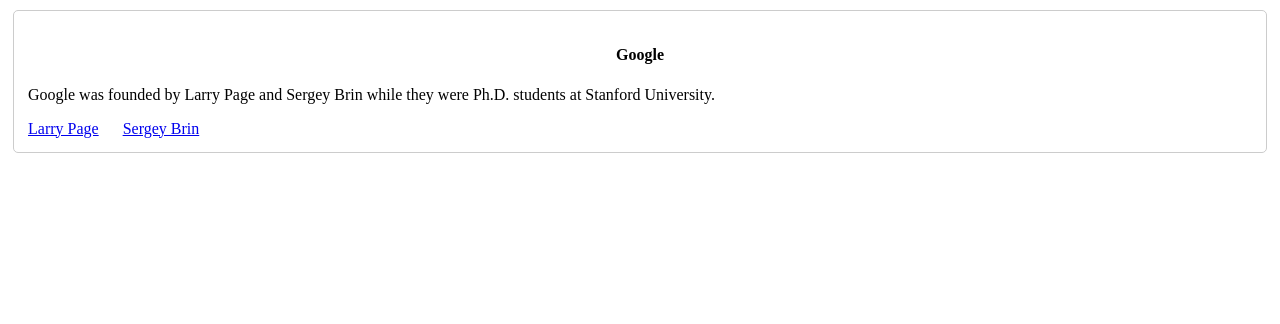
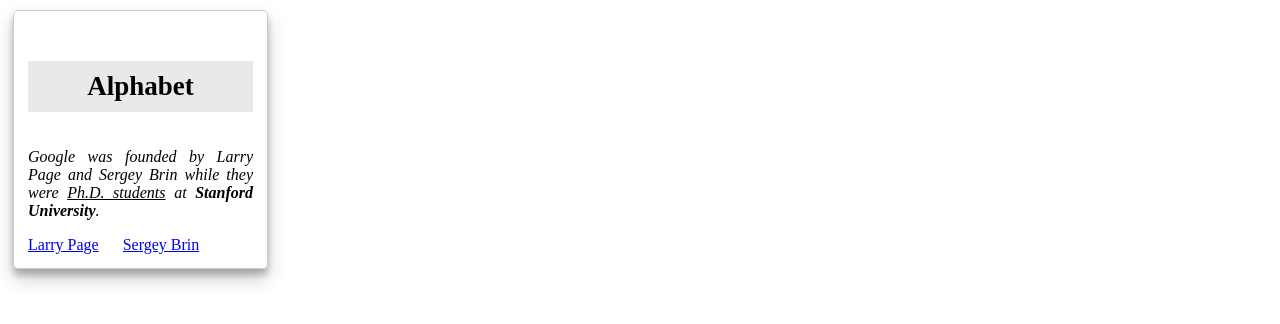
Before and after one commit to showermax/FreeCodeCamp, a plain HTML site: page CSS/google.html in a window 1280 px wide. Drawn offline with Linux system fonts and the light colour scheme.

Commit message:
decoration

```diff
--- a/CSS/google.html
+++ b/CSS/google.html
@@ -2,16 +2,22 @@
 <html>
 <style>
     h4 {
-      text-align: center;
+     text-align: center;
+     background-color: rgba(45, 45, 45, 0.1);
+     padding: 10px;
+     font-size: 27px;
     }
     p {
   text-align: justify
     }
     .links {
       margin-right: 20px;
-
     }
+    #thumbnail {
+    box-shadow: 0 10px 20px rgba(0,0,0,0.19), 0 6px 6px rgba(0,0,0,0.23);
+  }
     .fullCard {
+      width: 245px;
       border: 1px solid #ccc;
       border-radius: 5px;
       margin: 10px 5px;
@@ -21,11 +27,11 @@
       padding: 10px;
     }
   </style>
-  <div class="fullCard">
+  <div class="fullCard" id="thumbnail">
     <div class="cardContent">
       <div class="cardText">
-        <h4>Google</h4>
-        <p>Google was founded by Larry Page and Sergey Brin while they were Ph.D. students at Stanford University.</p>
+        <h4>Alphabet</h4>
+        <p><em>Google was founded by Larry Page and Sergey Brin while they were <u>Ph.D. students</u> at <strong>Stanford University</strong>.</em></p>
       </div>
       <div class="cardLinks">
         <a href="https://en.wikipedia.org/wiki/Larry_Page" target="_blank" class="links">Larry Page</a>
```
